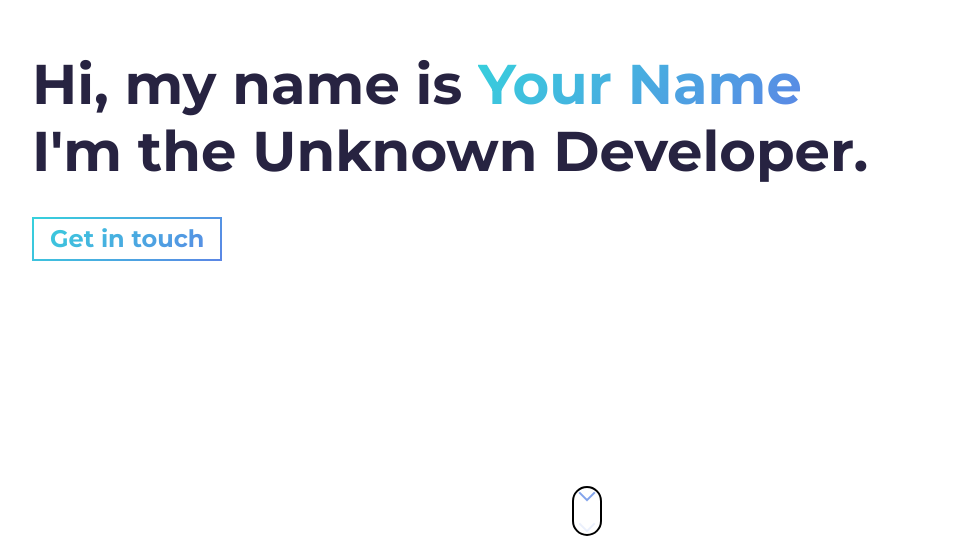
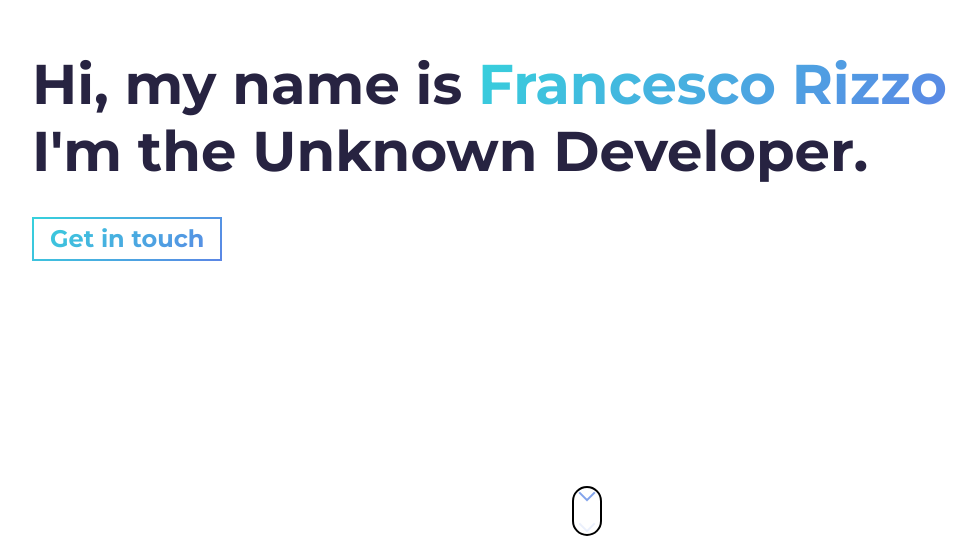
Before and after one commit to frizzo94/portfolio, a plain HTML site: page index.html in a window 1280 px wide. Shown: the part 244-800 px from the top of the page, without its empty margins (53-1030 px from the left). Drawn offline with Linux system fonts and the light colour scheme.

Commit message:
Update index.html

```diff
--- a/index.html
+++ b/index.html
@@ -97,7 +97,7 @@
           <div id="hero">
             <section class="container">
               <h1 class="hero-title">
-                Hi, my name is <span class="text-color-main name">Your Name</span>
+                Hi, my name is <span class="text-color-main name">Francesco Rizzo</span>
                 <br />
                 I'm the Unknown Developer.
               </h1>
```
